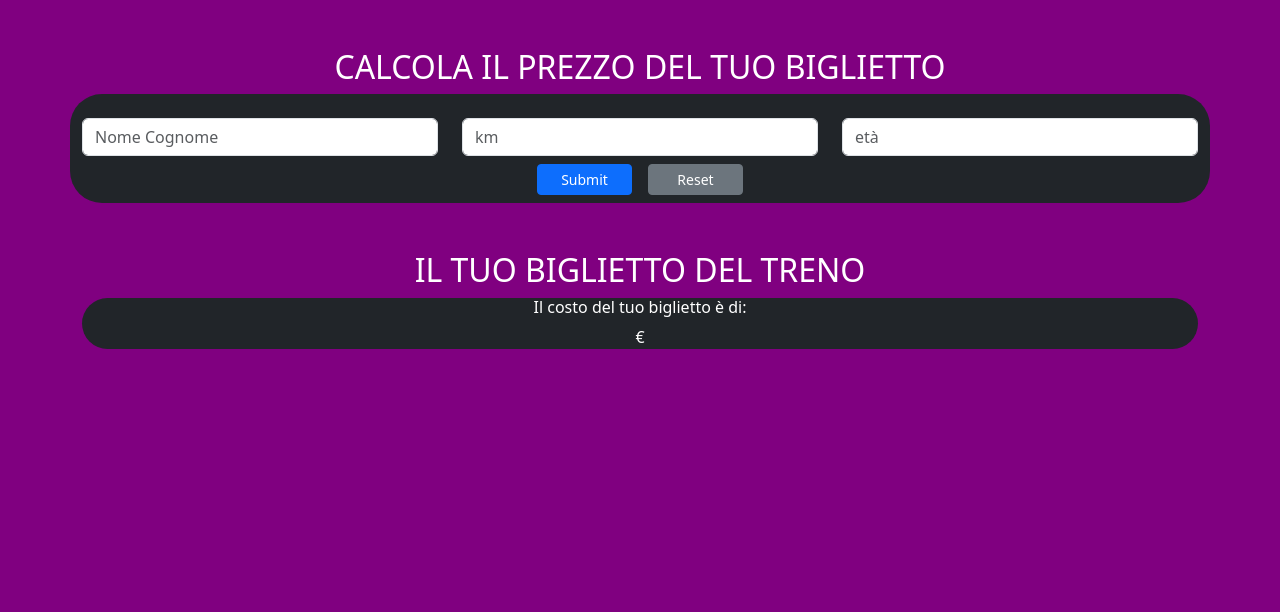
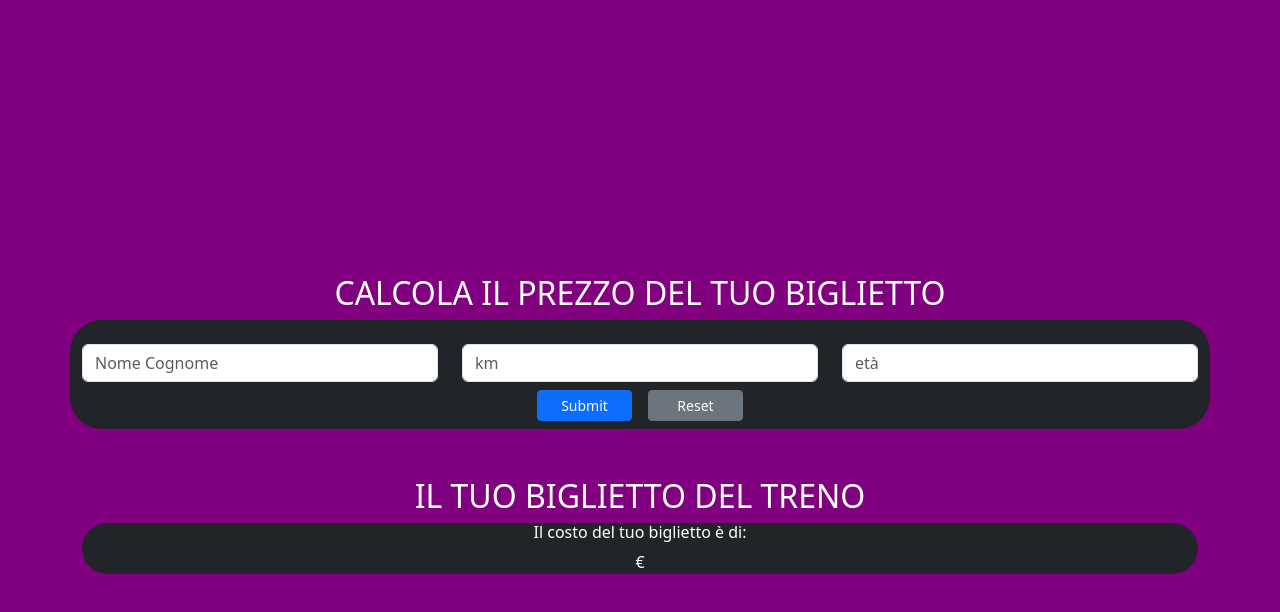
Before and after one commit to mariannacoppa/js-biglietto-treno-form, a plain HTML site: page index.html in a window 1280 px wide. Drawn offline with nearby package versions, Linux system fonts and the light colour scheme.

Commit message:
[FIX] style code FINE

```diff
--- a/css/style.css
+++ b/css/style.css
@@ -3,3 +3,6 @@
     color: white;
     height: 100vh;
 }
+.box {
+    height: 100vh;
+}
--- a/index.html
+++ b/index.html
@@ -9,7 +9,7 @@
 </head>
 <body>
     <div class="bg-purple">
-        <div class="box">
+        <div class="box d-flex flex-wrap align-content-center">
             <div class="container">
                 <div class="row">
                     <div class="col-12">
```
